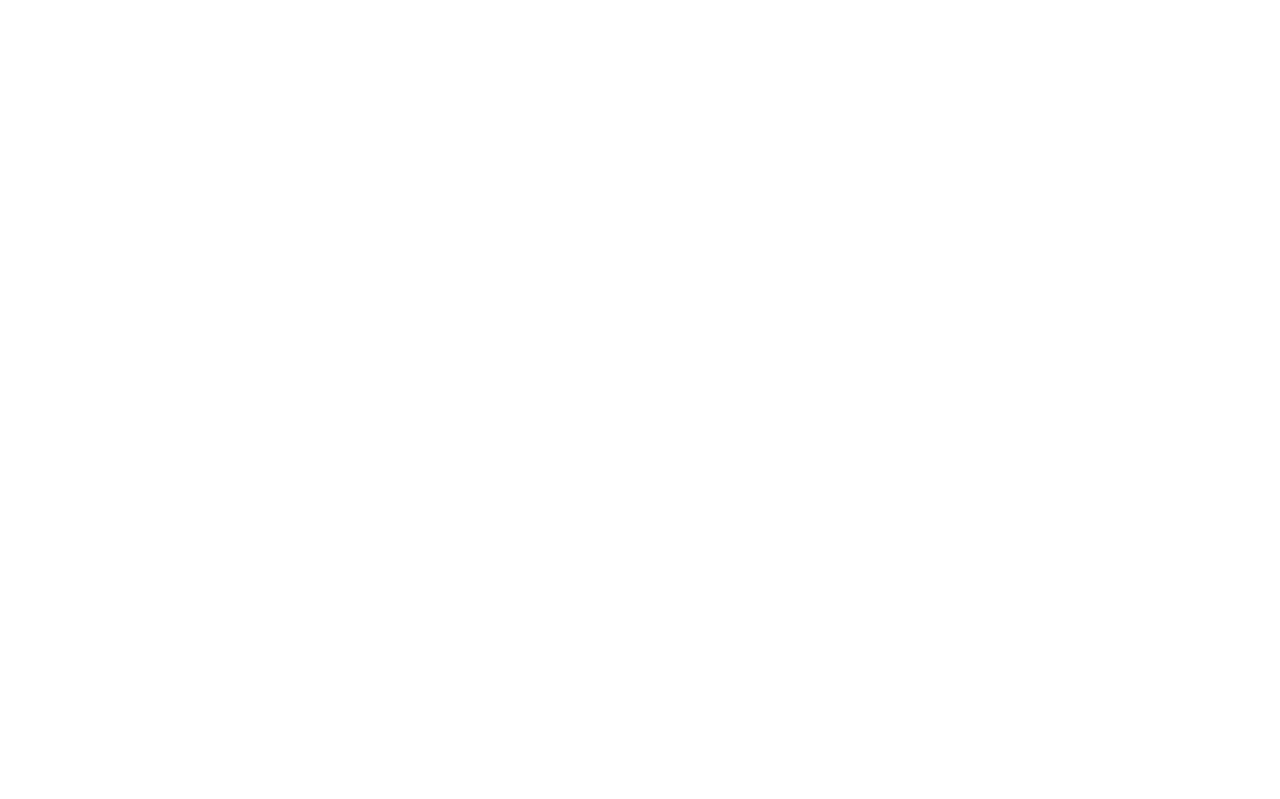
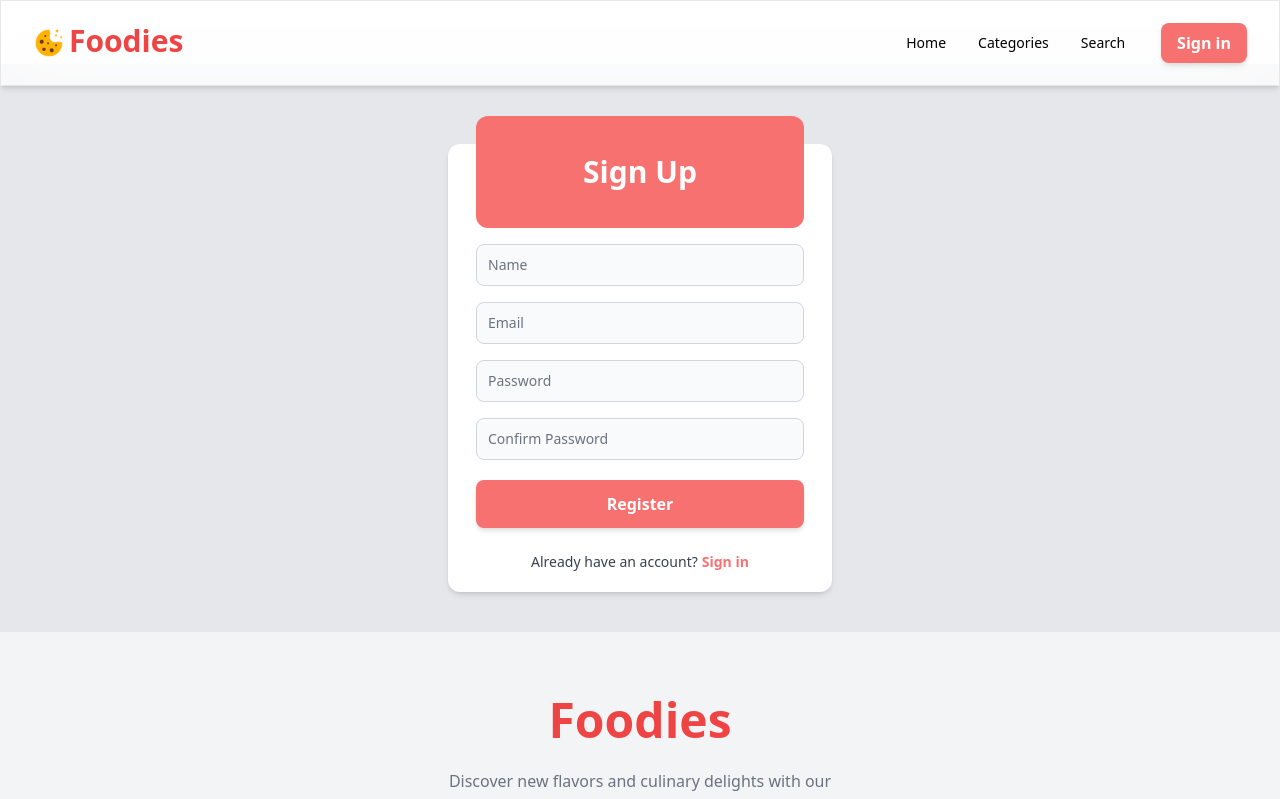
Before and after one commit to Sandeep5521/Foodies, a React (Create React App) app: page /register in a window 1280 px wide. Before the commit this address had no page. Shown: the top 799 px of the page. Built offline with nearby package versions, Linux system fonts and the light colour scheme.

Commit message:
modified:   src/App.js 	modified:   src/components/foodies/login.jsx 	modified:   src/components/foodies/main.jsx 	new file:   src/components/foodies/register.jsx

```diff
--- a/src/App.js
+++ b/src/App.js
@@ -17,6 +17,7 @@
           <Route path='/category' element={<Main Type={'Categories'} />} />
           <Route path='/search' element={<Main Type={'Search'} />} />
           <Route path='/login' element={<Main Type={'Login'} />} />
+          <Route path='/register' element={<Main Type={'Register'} />} />
         </Routes>
       </BrowserRouter>
     </QueryClientProvider>
--- a/src/components/foodies/login.jsx
+++ b/src/components/foodies/login.jsx
@@ -6,8 +6,9 @@
     Typography,
     Button,
 } from "@material-tailwind/react";
+import { NavLink } from "react-router-dom";
 
-export default function Login() {
+export default function Login({ parent }) {
     return (
         <div className="flex justify-center items-center h-fit bg-gray-200 py-10 pt-20 px-5">
             <Card className="w-96 px-7">
@@ -21,19 +22,23 @@
                     </Typography>
                 </CardHeader>
                 <CardBody className="flex flex-col gap-4 -mt-7">
-                    <div>
-                        <label for="first_name" className="block mb-2 text-sm font-medium text-gray-900 dark:text-white">Email</label>
-                        <input type="text" id="first_name" className="bg-gray-50 border border-gray-300 text-gray-900 text-sm rounded-lg focus:ring-blue-500 focus:border-blue-500 block w-full p-2.5 dark:bg-gray-700 dark:border-gray-600 dark:placeholder-gray-400 dark:text-white dark:focus:ring-blue-500 dark:focus:border-blue-500 focus:outline-none focus:border-red-500" placeholder="Email" required />
+                    <div className="relative">
+                        <input type="text" id="first_name" className="bg-gray-50 border border-gray-300 text-gray-900 text-sm rounded-lg focus:ring-red-500 block w-full p-2.5 dark:bg-gray-700 dark:border-gray-600 dark:placeholder-gray-400 dark:text-white dark:focus:ring-blue-500 dark:focus:border-blue-500 focus:outline-none focus:border-red-500 peer" placeholder="" required />
+
+                        <label htmlFor="first_name" className="absolute cursor-text text-sm text-gray-500 dark:text-gray-400 duration-300 transform -translate-y-4 scale-75 top-2 z-10 origin-[0] bg-gray-50 dark:bg-gray-900 px-2 peer-focus:px-2 peer-focus:text-red-600 peer-focus:dark:text-blue-500 peer-placeholder-shown:scale-100 peer-placeholder-shown:-translate-y-1/2 peer-placeholder-shown:top-1/2 peer-focus:top-2 peer-focus:scale-75 peer-focus:-translate-y-4 left-1">Email</label>
+
                     </div>
-                    <div>
-                        <label for="first_name" className="block mb-2 text-sm font-medium text-gray-900 dark:text-white">Password</label>
-                        <input type="text" id="first_name" className="bg-gray-50 border border-gray-300 text-gray-900 text-sm rounded-lg focus:ring-blue-500 focus:border-blue-500 block w-full p-2.5 dark:bg-gray-700 dark:border-gray-600 dark:placeholder-gray-400 dark:text-white dark:focus:ring-blue-500 dark:focus:border-blue-500 focus:outline-none focus:border-red-500" placeholder="password" required />
+                    <div className="relative">
+                        <input type="password" id="second_name" className="bg-gray-50 border border-gray-300 text-gray-900 text-sm rounded-lg focus:ring-red-500 block w-full p-2.5 dark:bg-gray-700 dark:border-gray-600 dark:placeholder-gray-400 dark:text-white dark:focus:ring-blue-500 dark:focus:border-blue-500 focus:outline-none focus:border-red-500 peer" placeholder="" required />
+
+                        <label htmlFor="second_name" className="cursor-text absolute text-sm text-gray-500 dark:text-gray-400 duration-300 transform -translate-y-4 scale-75 top-2 z-10 origin-[0] bg-gray-50 dark:bg-gray-900 px-2 peer-focus:px-2 peer-focus:text-red-600 peer-focus:dark:text-blue-500 peer-placeholder-shown:scale-100 peer-placeholder-shown:-translate-y-1/2 peer-placeholder-shown:top-1/2 peer-focus:top-2 peer-focus:scale-75 peer-focus:-translate-y-4 left-1">Password</label>
+
                     </div>
-                    <div class="flex items-start mb-6">
-                        <div class="flex items-center h-5">
+                    <div className="flex items-start mb-6">
+                        <div className="flex items-center h-5">
                             <input id="remember" type="checkbox" value="" className="w-4 h-4 border border-gray-300 rounded bg-gray-50 focus:ring-3 focus:ring-blue-300 dark:bg-gray-700 dark:border-gray-600 dark:focus:ring-blue-600 dark:ring-offset-gray-800 accent-red-500" required />
                         </div>
-                        <label for="remember" className="ml-2 text-sm font-medium text-gray-900 dark:text-gray-300">Remember Me</label>
+                        <label htmlFor="remember" className="ml-2 text-sm font-medium text-gray-900 dark:text-gray-300">Remember Me</label>
                     </div>
                 </CardBody>
                 <CardFooter className="pt-0">
@@ -48,8 +53,9 @@
                             variant="small"
                             color="blue"
                             className="ml-1 font-bold text-red-400 hover:text-red-500"
+                            onClick={() => parent('Register')}
                         >
-                            Sign up
+                            <NavLink to={'/register'}>Sign up</NavLink>
                         </Typography>
                     </Typography>
                 </CardFooter>
--- a/src/components/foodies/main.jsx
+++ b/src/components/foodies/main.jsx
@@ -8,6 +8,7 @@
 import Recipe from "./recipe.jsx";
 import Home from "./home.jsx";
 import Login from "./login.jsx";
+import Register from "./register.jsx";
 
 const Main = ({ Type }) => {
     const [page, setPage] = useState({
@@ -50,12 +51,13 @@
             return <Search parent={func} />
         if (page.type === 'Sub') return <Sub parent={func} title={page.title} />
         if (page.type === 'Product') return <Recipe meal={page.title} />
-        if (page.title === 'Login') return <Login />
+        if (page.title === 'Login') return <Login parent={view} />
+        if (page.title === 'Register') return <Register parent={view} />
         return <Home parent={func} />
     }
 
     const Body = () => {
-        if (page.type !== 'Search' && page.type !== 'Login') return <Banner Comp={Bg} />
+        if (page.type !== 'Search' && page.type !== 'Login' && page.type !== 'Register') return <Banner Comp={Bg} />
         return <></>
     }
     document.title = page.title;
--- /dev/null
+++ b/src/components/foodies/register.jsx
@@ -0,0 +1,77 @@
+import {
+    Card,
+    CardHeader,
+    CardBody,
+    CardFooter,
+    Typography,
+    Button,
+} from "@material-tailwind/react";
+import { NavLink } from "react-router-dom";
+
+export default function Register({ parent }) {
+    return (
+        <div className="flex justify-center items-center h-fit bg-gray-200 py-10 pt-20 px-5">
+            <Card className="w-96 px-7">
+                <CardHeader
+                    variant="gradient"
+                    color="blue"
+                    className="mb-4 grid h-28 place-items-center bg-red-400 shadow-red-500 relative bottom-7"
+                >
+                    <Typography variant="h3" color="white">
+                        Sign Up
+                    </Typography>
+                </CardHeader>
+                <CardBody className="flex flex-col gap-4 -mt-7">
+                    <div className="relative">
+                        <input type="text" id="name" className="bg-gray-50 border border-gray-300 text-gray-900 text-sm rounded-lg focus:ring-red-500 block w-full p-2.5 dark:bg-gray-700 dark:border-gray-600 dark:placeholder-gray-400 dark:text-white dark:focus:ring-blue-500 dark:focus:border-blue-500 focus:outline-none focus:border-red-500 peer" placeholder="" required />
+
+                        <label htmlFor="name" className="absolute cursor-text text-sm text-gray-500 dark:text-gray-400 duration-300 transform -translate-y-4 scale-75 top-2 z-10 origin-[0] bg-gray-50 dark:bg-gray-900 px-2 peer-focus:px-2 peer-focus:text-red-600 peer-focus:dark:text-blue-500 peer-placeholder-shown:scale-100 peer-placeholder-shown:-translate-y-1/2 peer-placeholder-shown:top-1/2 peer-focus:top-2 peer-focus:scale-75 peer-focus:-translate-y-4 left-1">Name</label>
+
+                    </div>
+                    <div className="relative">
+                        <input type="text" id="email" className="bg-gray-50 border border-gray-300 text-gray-900 text-sm rounded-lg focus:ring-red-500 block w-full p-2.5 dark:bg-gray-700 dark:border-gray-600 dark:placeholder-gray-400 dark:text-white dark:focus:ring-blue-500 dark:focus:border-blue-500 focus:outline-none focus:border-red-500 peer" placeholder="" required />
+
+                        <label htmlFor="email" className="cursor-text absolute text-sm text-gray-500 dark:text-gray-400 duration-300 transform -translate-y-4 scale-75 top-2 z-10 origin-[0] bg-gray-50 dark:bg-gray-900 px-2 peer-focus:px-2 peer-focus:text-red-600 peer-focus:dark:text-blue-500 peer-placeholder-shown:scale-100 peer-placeholder-shown:-translate-y-1/2 peer-placeholder-shown:top-1/2 peer-focus:top-2 peer-focus:scale-75 peer-focus:-translate-y-4 left-1">Email</label>
+
+                    </div>
+                    <div className="relative">
+                        <input type="password" id="first_name" className="bg-gray-50 border border-gray-300 text-gray-900 text-sm rounded-lg focus:ring-red-500 block w-full p-2.5 dark:bg-gray-700 dark:border-gray-600 dark:placeholder-gray-400 dark:text-white dark:focus:ring-blue-500 dark:focus:border-blue-500 focus:outline-none focus:border-red-500 peer" placeholder="" required />
+
+                        <label htmlFor="first_name" className="absolute cursor-text text-sm text-gray-500 dark:text-gray-400 duration-300 transform -translate-y-4 scale-75 top-2 z-10 origin-[0] bg-gray-50 dark:bg-gray-900 px-2 peer-focus:px-2 peer-focus:text-red-600 peer-focus:dark:text-blue-500 peer-placeholder-shown:scale-100 peer-placeholder-shown:-translate-y-1/2 peer-placeholder-shown:top-1/2 peer-focus:top-2 peer-focus:scale-75 peer-focus:-translate-y-4 left-1">Password</label>
+
+                    </div>
+                    <div className="relative">
+                        <input type="password" id="second_name" className="bg-gray-50 border border-gray-300 text-gray-900 text-sm rounded-lg focus:ring-red-500 block w-full p-2.5 dark:bg-gray-700 dark:border-gray-600 dark:placeholder-gray-400 dark:text-white dark:focus:ring-blue-500 dark:focus:border-blue-500 focus:outline-none focus:border-red-500 peer" placeholder="" required />
+
+                        <label htmlFor="second_name" className="cursor-text absolute text-sm text-gray-500 dark:text-gray-400 duration-300 transform -translate-y-4 scale-75 top-2 z-10 origin-[0] bg-gray-50 dark:bg-gray-900 px-2 peer-focus:px-2 peer-focus:text-red-600 peer-focus:dark:text-blue-500 peer-placeholder-shown:scale-100 peer-placeholder-shown:-translate-y-1/2 peer-placeholder-shown:top-1/2 peer-focus:top-2 peer-focus:scale-75 peer-focus:-translate-y-4 left-1">Confirm Password</label>
+
+                    </div>
+                    {/* <div className="flex items-start mb-6">
+                        <div className="flex items-center h-5">
+                            <input id="remember" type="checkbox" value="" className="w-4 h-4 border border-gray-300 rounded bg-gray-50 focus:ring-3 focus:ring-blue-300 dark:bg-gray-700 dark:border-gray-600 dark:focus:ring-blue-600 dark:ring-offset-gray-800 accent-red-500" required />
+                        </div>
+                        <label htmlFor="remember" className="ml-2 text-sm font-medium text-gray-900 dark:text-gray-300">Remember Me</label>
+                    </div> */}
+                </CardBody>
+                <CardFooter className="pt-0 mt-5">
+                    <Button variant="gradient" className="bg-red-400 hover:shadow hover:bg-red-500" fullWidth>
+                        Register
+                    </Button>
+                    <Typography variant="small" className="mt-6 flex justify-center pb-5">
+                        Already have an account?
+                        <Typography
+                            as="a"
+                            href="#signup"
+                            variant="small"
+                            color="blue"
+                            className="ml-1 font-bold text-red-400 hover:text-red-500"
+                            onClick={() => parent('Login')}
+                        >
+                            <NavLink to={'/login'}>Sign in</NavLink>
+                        </Typography>
+                    </Typography>
+                </CardFooter>
+            </Card>
+        </div>
+    );
+}
```
